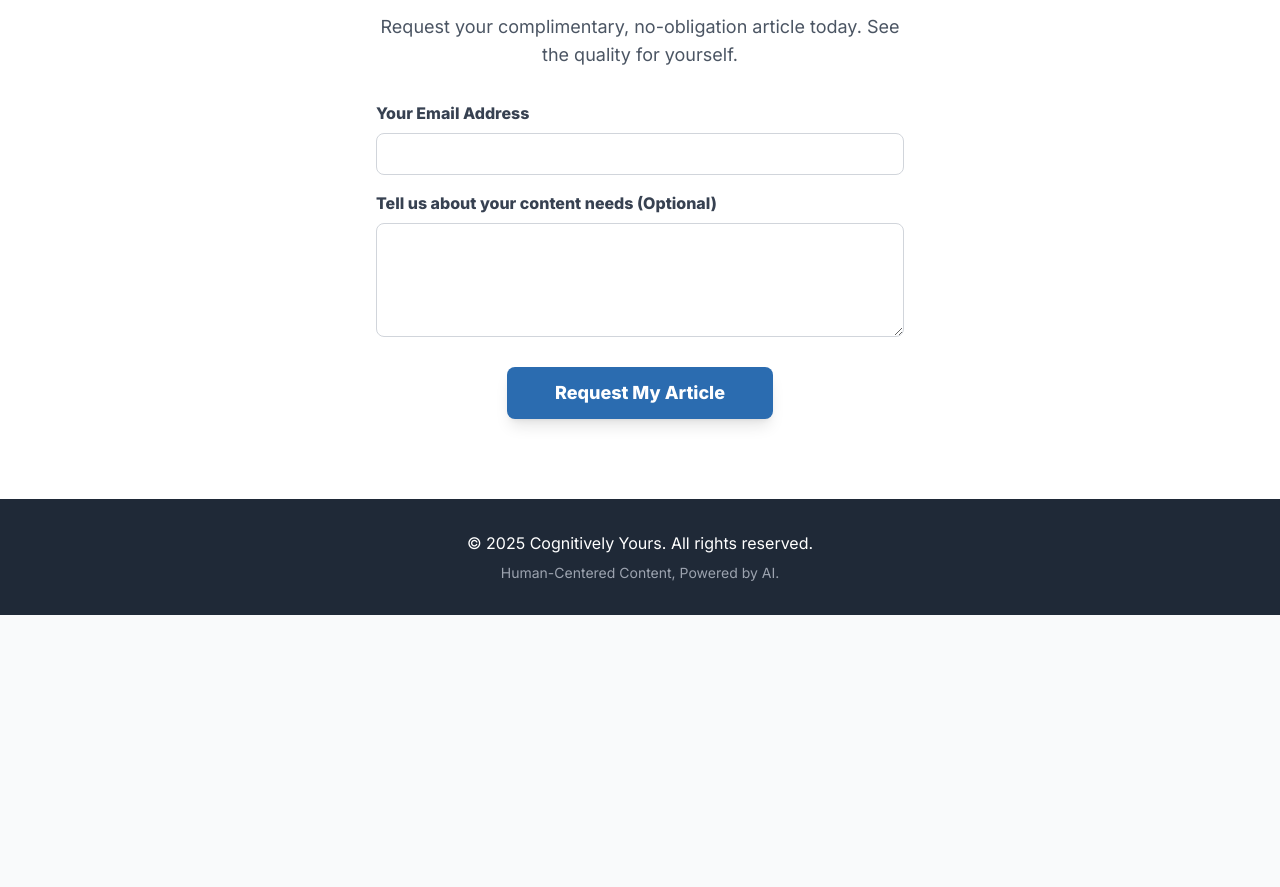
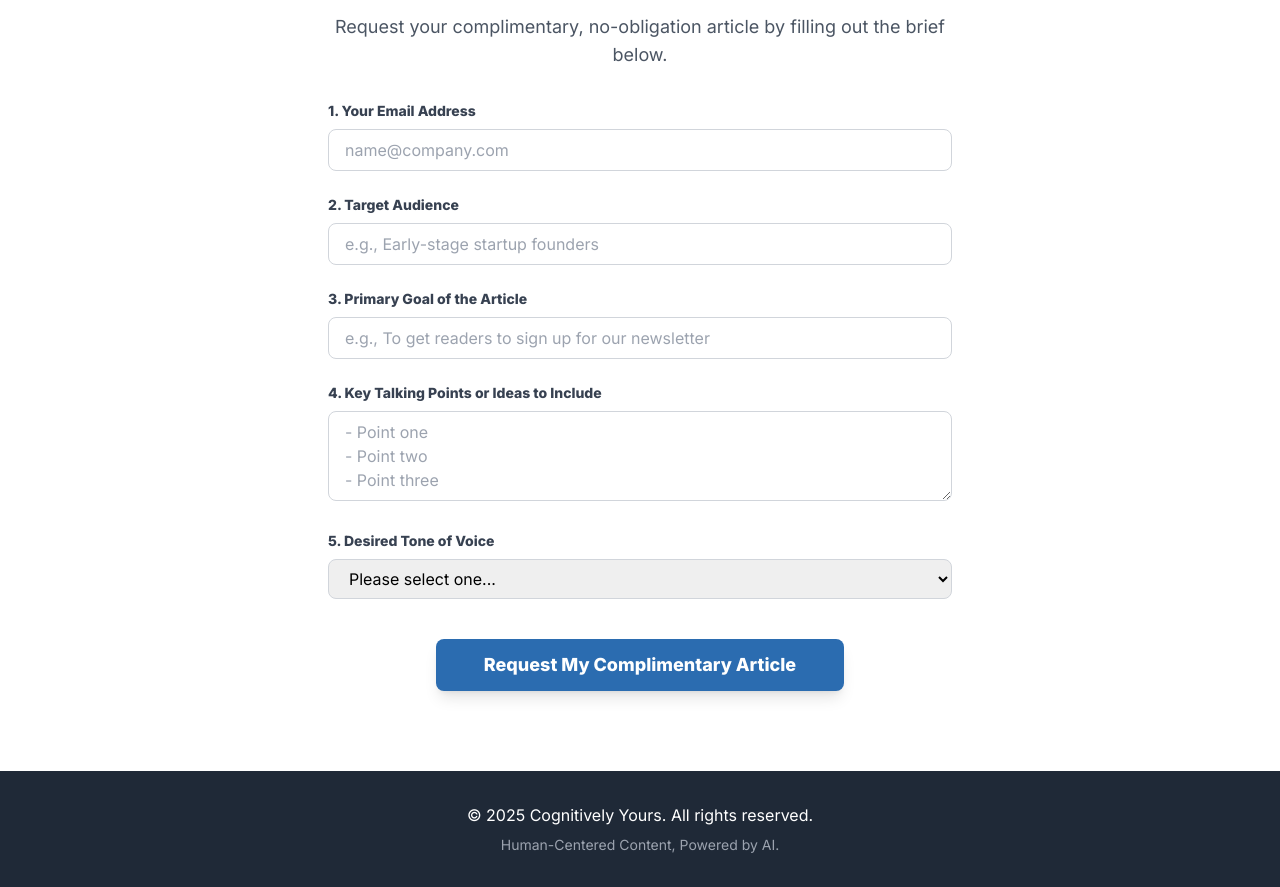
Before and after one commit to jeffreypwalker/cognitively-yours, a plain HTML site: page index.html in a window 1280 px wide. Shown: the part 2223-3110 px from the top of the page. Before the commit the page ends 2838 px from the top, so only its background shows below. Drawn offline with nearby package versions, Linux system fonts and the light colour scheme.

Commit message:
Refactor index.html with new styles and form updates
Updated the styling and structure of the index.html file, including the addition of a new brand color and adjustments to the contact form.

```diff
--- a/index.html
+++ b/index.html
@@ -18,12 +18,18 @@
             background-position: center;
         }
         .hero-overlay {
-            background-color: rgba(255, 240, 240, 0.7); /* A soft, warm overlay to make text readable */
+            background-color: rgba(255, 240, 240, 0.7);
         }
+        /* --- Color Palette --- */
         .text-brand-blue { color: #2B6CB0; }
         .bg-brand-blue { background-color: #2B6CB0; }
         .hover\:bg-brand-blue-dark:hover { background-color: #2C5282; }
         .border-brand-blue { border-color: #2B6CB0; }
+        .focus\:border-brand-blue:focus { border-color: #2B6CB0; }
+        .focus\:ring-brand-blue:focus { ring-color: #2B6CB0; }
+
+        /* --- NEW ACCENT COLOR --- */
+        .bg-brand-magenta { background-color: #D53F8C; } /* A vibrant, professional magenta */
     </style>
 </head>
 <body class="bg-gray-50">
@@ -44,7 +50,7 @@
         </div>
     </header>
 
-    <!-- Hero Section with Background Image -->
+    <!-- Hero Section -->
     <main class="hero-section">
         <div class="hero-overlay w-full h-full">
             <div class="container mx-auto px-6 text-center flex flex-col justify-center items-center min-h-screen">
@@ -71,18 +77,9 @@
                 <p class="mt-4 max-w-2xl mx-auto text-lg text-gray-600">We provide a complete, "done-for-you" content solution so you can focus on your business.</p>
             </div>
             <div class="grid grid-cols-1 md:grid-cols-3 gap-8">
-                <div class="bg-gray-50 p-8 rounded-lg shadow-md hover:shadow-xl transition-shadow">
-                    <h3 class="text-2xl font-bold text-brand-blue">Strategic Blog Posts</h3>
-                    <p class="mt-4 text-gray-600">High-quality, SEO-optimized articles that establish you as a thought leader and attract your ideal customers.</p>
-                </div>
-                <div class="bg-gray-50 p-8 rounded-lg shadow-md hover:shadow-xl transition-shadow">
-                    <h3 class="text-2xl font-bold text-brand-blue">Engaging Newsletters</h3>
-                    <p class="mt-4 text-gray-600">Build a loyal community with newsletters that your audience actually wants to read, driving engagement and retention.</p>
-                </div>
-                <div class="bg-gray-50 p-8 rounded-lg shadow-md hover:shadow-xl transition-shadow">
-                    <h3 class="text-2xl font-bold text-brand-blue">Compelling Website Copy</h3>
-                    <p class="mt-4 text-gray-600">Transform your website into a conversion engine with clear, persuasive copy that tells your brand's story.</p>
-                </div>
+                <div class="bg-gray-50 p-8 rounded-lg shadow-md hover:shadow-xl transition-shadow"><h3 class="text-2xl font-bold text-brand-blue">Strategic Blog Posts</h3><p class="mt-4 text-gray-600">High-quality, SEO-optimized articles that establish you as a thought leader and attract your ideal customers.</p></div>
+                <div class="bg-gray-50 p-8 rounded-lg shadow-md hover:shadow-xl transition-shadow"><h3 class="text-2xl font-bold text-brand-blue">Engaging Newsletters</h3><p class="mt-4 text-gray-600">Build a loyal community with newsletters that your audience actually wants to read, driving engagement and retention.</p></div>
+                <div class="bg-gray-50 p-8 rounded-lg shadow-md hover:shadow-xl transition-shadow"><h3 class="text-2xl font-bold text-brand-blue">Compelling Website Copy</h3><p class="mt-4 text-gray-600">Transform your website into a conversion engine with clear, persuasive copy that tells your brand's story.</p></div>
             </div>
         </div>
     </section>
@@ -95,26 +92,20 @@
                 <p class="mt-4 max-w-2xl mx-auto text-lg text-gray-600">Quality and authenticity are not accidents. They are the result of a meticulous process.</p>
             </div>
             <div class="max-w-3xl mx-auto">
+                <!-- Step 1 with Magenta Accent -->
                 <div class="flex items-start mb-8 p-6 bg-white rounded-lg shadow-md">
-                    <div class="bg-brand-blue text-white font-bold rounded-full h-8 w-8 flex-shrink-0 flex items-center justify-center mr-4 mt-1">1</div>
-                    <div>
-                        <h3 class="text-xl font-bold text-brand-blue">Define Your Persona</h3>
-                        <p class="text-gray-600">We start by deeply understanding your brand's unique voice, audience, and goals to create your custom "Human Persona."</p>
-                    </div>
+                    <div class="bg-brand-magenta text-white font-bold rounded-full h-8 w-8 flex-shrink-0 flex items-center justify-center mr-4 mt-1">1</div>
+                    <div><h3 class="text-xl font-bold text-brand-blue">Define Your Persona</h3><p class="text-gray-600">We start by deeply understanding your brand's unique voice, audience, and goals to create your custom "Human Persona."</p></div>
                 </div>
+                <!-- Step 2 with Magenta Accent -->
                 <div class="flex items-start mb-8 p-6 bg-white rounded-lg shadow-md">
-                    <div class="bg-brand-blue text-white font-bold rounded-full h-8 w-8 flex-shrink-0 flex items-center justify-center mr-4 mt-1">2</div>
-                    <div>
-                        <h3 class="text-xl font-bold text-brand-blue">AI-Powered Drafting</h3>
-                        <p class="text-gray-600">Our system uses the persona to guide powerful AI in generating a high-quality, structured first draft at incredible speed.</p>
-                    </div>
+                    <div class="bg-brand-magenta text-white font-bold rounded-full h-8 w-8 flex-shrink-0 flex items-center justify-center mr-4 mt-1">2</div>
+                    <div><h3 class="text-xl font-bold text-brand-blue">AI-Powered Drafting</h3><p class="text-gray-600">Our system uses the persona to guide powerful AI in generating a high-quality, structured first draft at incredible speed.</p></div>
                 </div>
+                <!-- Step 3 with Magenta Accent -->
                 <div class="flex items-start p-6 bg-white rounded-lg shadow-md">
-                    <div class="bg-brand-blue text-white font-bold rounded-full h-8 w-8 flex-shrink-0 flex items-center justify-center mr-4 mt-1">3</div>
-                    <div>
-                        <h3 class="text-xl font-bold text-brand-blue">Meticulous Human Polish</h3>
-                        <p class="text-gray-600">Every word is then reviewed, edited, and refined by an expert human editor to ensure empathy, accuracy, and a genuine connection with your reader.</p>
-                    </div>
+                    <div class="bg-brand-magenta text-white font-bold rounded-full h-8 w-8 flex-shrink-0 flex items-center justify-center mr-4 mt-1">3</div>
+                    <div><h3 class="text-xl font-bold text-brand-blue">Meticulous Human Polish</h3><p class="text-gray-600">Every word is then reviewed, edited, and refined by an expert human editor to ensure empathy, accuracy, and a genuine connection with your reader.</p></div>
                 </div>
             </div>
         </div>
@@ -122,22 +113,40 @@
 
     <!-- Contact Form Section -->
     <section id="contact" class="bg-white py-20">
-        <div class="container mx-auto px-6 max-w-xl text-center">
+        <div class="container mx-auto px-6 max-w-2xl text-center">
             <h2 class="text-3xl md:text-4xl font-bold text-brand-blue">Ready to Experience the Difference?</h2>
-            <p class="mt-4 text-lg text-gray-600 mb-8">Request your complimentary, no-obligation article today. See the quality for yourself.</p>
+            <p class="mt-4 text-lg text-gray-600 mb-8">Request your complimentary, no-obligation article by filling out the brief below.</p>
 
-            <form action="YOUR_FORMSPREE_URL_HERE" method="POST" class="text-left">
-                <div class="mb-4">
-                    <label for="email" class="block text-gray-700 font-bold mb-2">Your Email Address</label>
-                    <input type="email" id="email" name="email" required class="w-full px-3 py-2 border border-gray-300 rounded-lg focus:outline-none focus:border-brand-blue">
+            <form action="YOUR_FORMSPREE_URL_HERE" method="POST" class="text-left space-y-6">
+                <div>
+                    <label for="email" class="block text-sm font-bold text-gray-700 mb-2">1. Your Email Address</label>
+                    <input type="email" id="email" name="email" required placeholder="name@company.com" class="w-full px-4 py-2 border border-gray-300 rounded-lg focus:outline-none focus:border-brand-blue focus:ring-1 focus:ring-brand-blue">
                 </div>
-                <div class="mb-6">
-                    <label for="details" class="block text-gray-700 font-bold mb-2">Tell us about your content needs (Optional)</label>
-                    <textarea id="details" name="details" rows="4" class="w-full px-3 py-2 border border-gray-300 rounded-lg focus:outline-none focus:border-brand-blue"></textarea>
+                <div>
+                    <label for="audience" class="block text-sm font-bold text-gray-700 mb-2">2. Target Audience</label>
+                    <input type="text" id="audience" name="audience" required placeholder="e.g., Early-stage startup founders" class="w-full px-4 py-2 border border-gray-300 rounded-lg focus:outline-none focus:border-brand-blue focus:ring-1 focus:ring-brand-blue">
                 </div>
-                <div class="text-center">
+                <div>
+                    <label for="goal" class="block text-sm font-bold text-gray-700 mb-2">3. Primary Goal of the Article</label>
+                    <input type="text" id="goal" name="goal" required placeholder="e.g., To get readers to sign up for our newsletter" class="w-full px-4 py-2 border border-gray-300 rounded-lg focus:outline-none focus:border-brand-blue focus:ring-1 focus:ring-brand-blue">
+                </div>
+                <div>
+                    <label for="talking_points" class="block text-sm font-bold text-gray-700 mb-2">4. Key Talking Points or Ideas to Include</label>
+                    <textarea id="talking_points" name="talking_points" rows="3" placeholder="- Point one&#10;- Point two&#10;- Point three" class="w-full px-4 py-2 border border-gray-300 rounded-lg focus:outline-none focus:border-brand-blue focus:ring-1 focus:ring-brand-blue"></textarea>
+                </div>
+                <div>
+                    <label class="block text-sm font-bold text-gray-700 mb-2">5. Desired Tone of Voice</label>
+                    <select id="tone_of_voice" name="tone_of_voice" required class="w-full px-4 py-2 border border-gray-300 rounded-lg focus:outline-none focus:border-brand-blue focus:ring-1 focus:ring-brand-blue">
+                        <option value="" disabled selected>Please select one...</option>
+                        <option value="Professional & Authoritative">Professional & Authoritative</option>
+                        <option value="Friendly & Approachable">Friendly & Approachable</option>
+                        <option value="Witty & Playful">Witty & Playful</option>
+                        <option value="Inspirational & Visionary">Inspirational & Visionary</option>
+                    </select>
+                </div>
+                <div class="text-center pt-4">
                     <button type="submit" class="bg-brand-blue text-white font-bold py-3 px-12 rounded-lg hover:bg-brand-blue-dark transition duration-300 text-lg shadow-lg">
-                        Request My Article
+                        Request My Complimentary Article
                     </button>
                 </div>
             </form>
```
